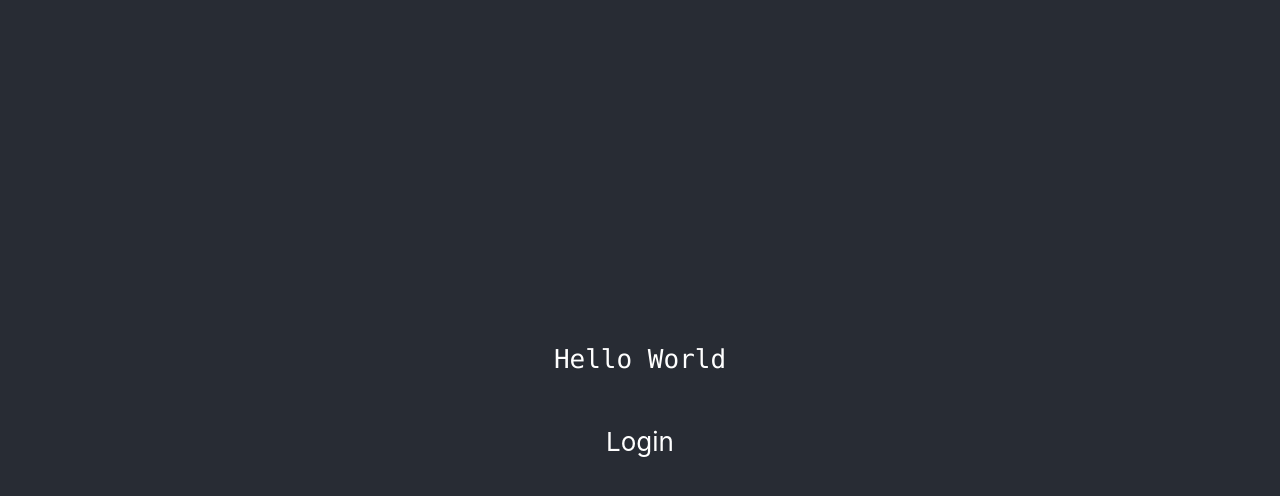
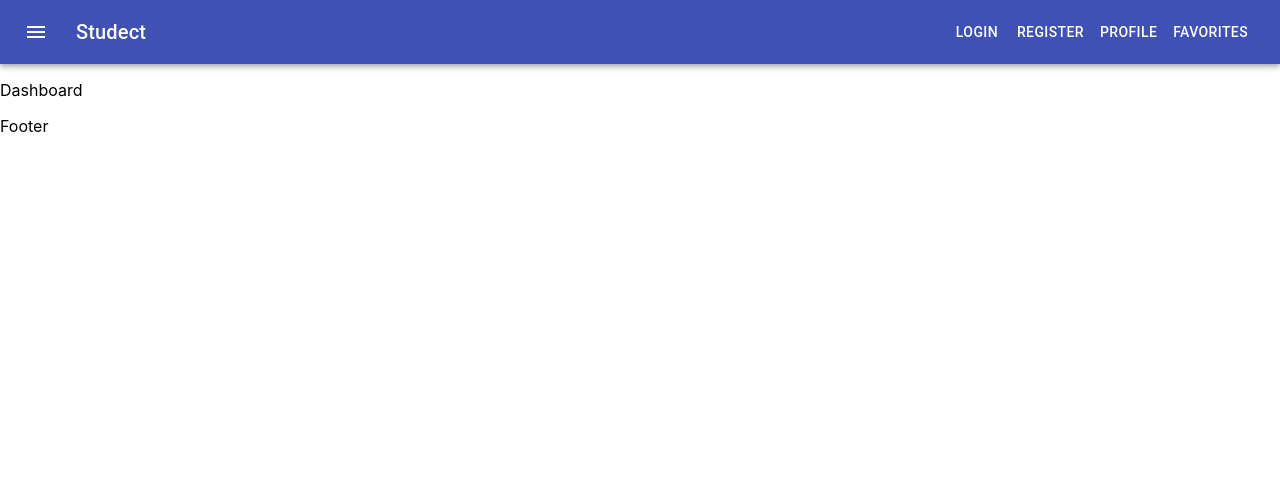
Before and after one commit to SteveMelons/awt-bionweb-backend, a React (Create React App) app in the folder frontend/: page / in a window 1280 px wide. Shown: the top 496 px of the page. Built offline with nearby package versions, Linux system fonts and the light colour scheme.

Commit message:
leere seiten + router + navbar (braucht aber design und logik)

```diff
--- a/frontend/package.json
+++ b/frontend/package.json
@@ -3,6 +3,8 @@
   "version": "0.1.0",
   "private": true,
   "dependencies": {
+    "@material-ui/core": "^4.11.4",
+    "@material-ui/icons": "^4.11.2",
     "@testing-library/jest-dom": "^5.14.1",
     "@testing-library/react": "^11.2.7",
     "@testing-library/user-event": "^12.8.3",
@@ -10,13 +12,16 @@
     "@types/node": "^12.20.15",
     "@types/react": "^17.0.11",
     "@types/react-dom": "^17.0.8",
+    "@types/react-router-dom": "^5.1.7",
     "react": "^17.0.2",
     "react-dom": "^17.0.2",
+    "react-router-dom": "^5.2.0",
     "react-scripts": "4.0.3",
     "typescript": "^4.3.4",
     "web-vitals": "^1.1.2"
   },
   "scripts": {
+    "start": "react-scripts start",
     "build": "react-scripts build",
     "watch": "cra-build-watch",
     "livereload": "livereload build/",
--- a/frontend/src/App.tsx
+++ b/frontend/src/App.tsx
@@ -1,18 +1,30 @@
 import React from "react";
 import "./App.css";
 import Login from "./components/Login";
+import Dashboard from "./components/Dashboard";
+import Profile from "./components/Profile";
+import Header from "./components/Header";
+import Footer from "./components/Footer";
+import { BrowserRouter, Switch, Route } from "react-router-dom";
+import Register from "./components/Register";
+import Favorite from "./components/Favorite";
 
 interface AppProps {}
 
 const App: React.FC<AppProps> = ({}) => {
   return (
-    <div className="App">
-      <header className="App-header">
-        <p>
-          <code>Hello World</code>
-        </p>
-        <Login />
-      </header>
+    <div>
+      <BrowserRouter>
+        <Header></Header>
+        <Switch>
+          <Route exact path="/" component={Dashboard} />
+          <Route exact path="/login" component={Login} />
+          <Route exact path="/profile" component={Profile} />
+          <Route exact path="/register" component={Register} />
+          <Route exact path="/favorites" component={Favorite} />
+        </Switch>
+        <Footer></Footer>
+      </BrowserRouter>
     </div>
   );
 };
--- /dev/null
+++ b/frontend/src/components/Dashboard.tsx
@@ -0,0 +1,9 @@
+import React from "react";
+
+interface DashboardProps {}
+
+const Dashboard: React.FC<DashboardProps> = ({}) => {
+  return <p>Dashboard</p>;
+};
+
+export default Dashboard;
--- /dev/null
+++ b/frontend/src/components/Favorite.tsx
@@ -0,0 +1,9 @@
+import React from "react";
+
+interface FavoriteProps {}
+
+const Favorite: React.FC<FavoriteProps> = ({}) => {
+  return <p> Favorite</p>;
+};
+
+export default Favorite;
--- /dev/null
+++ b/frontend/src/components/Footer.tsx
@@ -0,0 +1,9 @@
+import React from "react";
+
+interface FooterProps {}
+
+const Footer: React.FC<FooterProps> = ({}) => {
+  return <p>Footer</p>;
+};
+
+export default Footer;
--- /dev/null
+++ b/frontend/src/components/Header.tsx
@@ -0,0 +1,55 @@
+import React from "react";
+import {Link} from "react-router-dom";
+import { makeStyles } from '@material-ui/core/styles';
+import AppBar from '@material-ui/core/AppBar';
+import Toolbar from '@material-ui/core/Toolbar';
+import Typography from '@material-ui/core/Typography';
+import Button from '@material-ui/core/Button';
+import IconButton from '@material-ui/core/IconButton';
+import MenuIcon from '@material-ui/icons/Menu';
+
+
+interface HeaderProps {}
+
+const useStyles = makeStyles((theme) => ({
+  root: {
+    flexGrow: 1,
+  },
+  menuButton: {
+    marginRight: theme.spacing(2),
+  },
+  title: {
+    flexGrow: 1,
+  },
+}));
+
+const Header: React.FC<HeaderProps> = ({}) => {
+  const classes = useStyles();
+
+  return <div className={classes.root}>
+          <AppBar position="static">
+            <Toolbar>
+              <IconButton edge="start" className={classes.menuButton} color="inherit" aria-label="menu">
+                <MenuIcon />
+              </IconButton>
+              <Typography variant="h6" className={classes.title}>
+                Studect
+              </Typography>
+              <Button  component={Link} to="/login" color="inherit" >
+                Login
+              </Button>
+              <Button  component={Link} to="/register" color="inherit" >
+                Register
+              </Button>
+              <Button  component={Link} to="/profile" color="inherit" >
+                Profile
+              </Button>
+              <Button  component={Link} to="/favorites" color="inherit" >
+                Favorites
+              </Button>
+            </Toolbar>
+          </AppBar>
+        </div>;
+};
+
+export default Header;
--- /dev/null
+++ b/frontend/src/components/Profile.tsx
@@ -0,0 +1,9 @@
+import React from "react";
+
+interface ProfileProps {}
+
+const Profile: React.FC<ProfileProps> = ({}) => {
+  return <p>Profile</p>;
+};
+
+export default Profile;
--- /dev/null
+++ b/frontend/src/components/Register.tsx
@@ -0,0 +1,9 @@
+import React from "react";
+
+interface RegisterProps {}
+
+const Register: React.FC<RegisterProps> = ({}) => {
+  return <p>Register</p>;
+};
+
+export default Register;
```
Also changed, not shown: 1 other file (tests, documents, lock files or other folders).
